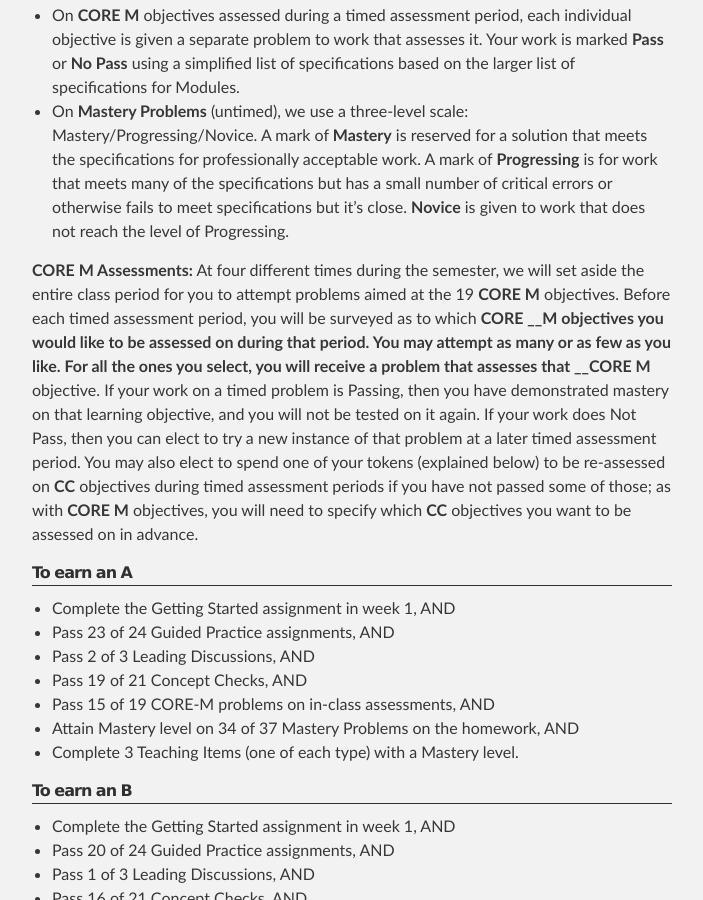
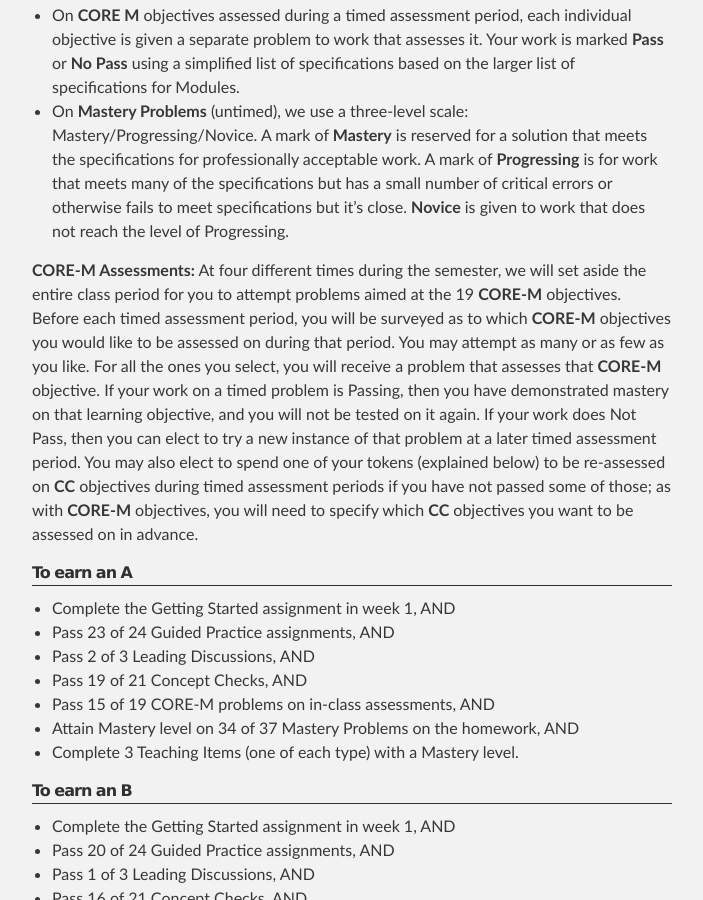
Before and after one commit to sergeballif/NSC-Math-453, a Jekyll site: the page built from Syllabus.md, in a window 1280 px wide and 900 px high, scrolled down 3548 px. Shown: the whole window, without its empty margins (288-991 px from the left). Built offline with Jekyll 4.4.1, drawn with Linux system fonts in a browser that asks for light colours.

```diff
--- a/Syllabus.md
+++ b/Syllabus.md
@@ -69,7 +69,7 @@ able to answer questions about your work and field questions from others.
 + On __CORE M__ objectives assessed during a timed assessment period, each individual objective is given a separate problem to work that assesses it. Your work is marked __Pass__ or __No Pass__ using a simplified list of specifications based on the larger list of specifications for Modules.
 + On __Mastery Problems__ (untimed), we use a three-level scale: Mastery/Progressing/Novice. A mark of __Mastery__ is reserved for a solution that meets the specifications for professionally acceptable work. A mark of __Progressing__ is for work that meets many of the specifications but has a small number of critical errors or otherwise fails to meet specifications but it’s close. __Novice__ is given to work that does not reach the level of Progressing.
 
-__CORE M Assessments:__ At four different times during the semester, we will set aside the entire class period for you to attempt problems aimed at the 19 __CORE­ M__ objectives. Before each timed assessment period, you will be surveyed as to which __CORE ­__M objectives you would like to be assessed on during that period. You may attempt as many or as few as you like. For all the ones you select, you will receive a problem that assesses that __CORE ­M__ objective. If your work on a timed problem is Passing, then you have demonstrated mastery on that learning objective, and you will not be tested on it again. If your work does Not Pass, then you can elect to try a new instance of that problem at a later timed assessment period. You may also elect to spend one of your tokens (explained below) to be re-assessed on __CC__ objectives during timed assessment periods if you have not passed some of those; as with __CORE­ M__ objectives, you will need to specify which __CC__ objectives you want to be assessed on in advance.
+__CORE-M Assessments:__ At four different times during the semester, we will set aside the entire class period for you to attempt problems aimed at the 19 __CORE-M__ objectives. Before each timed assessment period, you will be surveyed as to which __CORE-M__ objectives you would like to be assessed on during that period. You may attempt as many or as few as you like. For all the ones you select, you will receive a problem that assesses that __CORE-M__ objective. If your work on a timed problem is Passing, then you have demonstrated mastery on that learning objective, and you will not be tested on it again. If your work does Not Pass, then you can elect to try a new instance of that problem at a later timed assessment period. You may also elect to spend one of your tokens (explained below) to be re-assessed on __CC__ objectives during timed assessment periods if you have not passed some of those; as with __CORE-M__ objectives, you will need to specify which __CC__ objectives you want to be assessed on in advance.
 
 ## To earn an A
 
```
